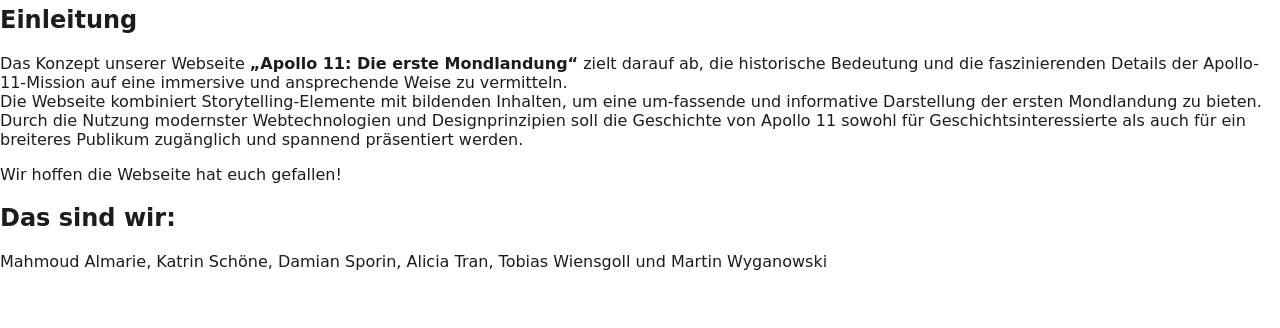
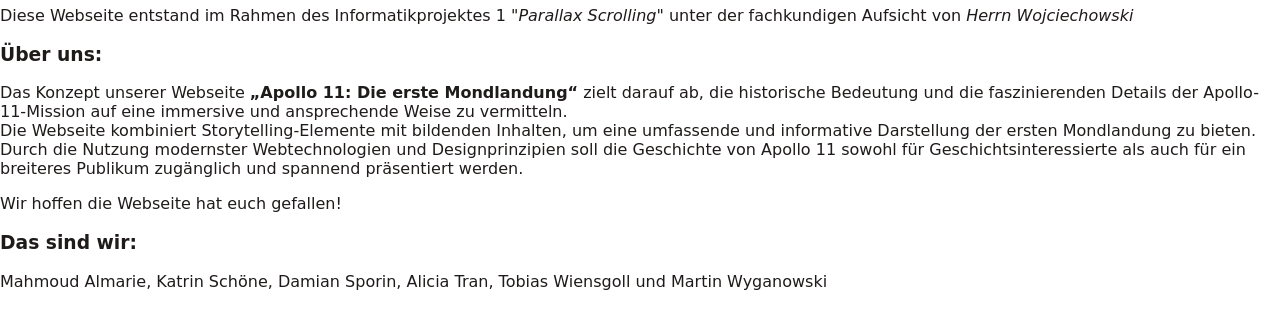
Before and after one commit to TobiasWiensgoll/ApolloParallax, a plain HTML site: page form.html in a window 1280 px wide. Shown: the part 62-390 px from the top of the page. Drawn offline with nearby package versions, Linux system fonts and the light colour scheme; a web font is replaced by a local one.

Commit message:
Form Text geändert

```diff
--- a/form.html
+++ b/form.html
@@ -53,30 +53,27 @@
 
             <div class="ParallaxContainer">
                 <section id="Einleitung">
-                    <h2>Einleitung</h2>
-                    <p>Das Konzept unserer Webseite <b>„Apollo 11: Die erste Mondlandung“</b> zielt darauf ab, die historische Bedeutung und die faszinierenden Details der Apollo-11-Mission auf eine immersive und ansprechende Weise zu vermitteln.
-                        <br>Die Webseite kombiniert Storytelling-Elemente mit bildenden Inhalten, um eine um-fassende und informative Darstellung der ersten Mondlandung zu bieten. Durch die Nutzung modernster Webtechnologien und Designprinzipien soll die Geschichte von Apollo 11 sowohl für Geschichtsinteressierte als auch für ein breiteres Publikum zugänglich und spannend präsentiert werden.
-                        </p>
+                    <p>
+                        Diese Webseite entstand im Rahmen des Informatikprojektes 1 <i>"Parallax Scrolling"</i> unter der fachkundigen Aufsicht von <i>Herrn Wojciechowski</i><br>
+                    </p>
+                    <h3>Über uns:</h3>
+                    <p>
+                        Das Konzept unserer Webseite <b>„Apollo 11: Die erste Mondlandung“</b> zielt darauf ab, die historische Bedeutung und die faszinierenden Details der Apollo-11-Mission auf eine immersive und ansprechende Weise zu vermitteln.
+                        <br>Die Webseite kombiniert Storytelling-Elemente mit bildenden Inhalten, um eine umfassende und informative Darstellung der ersten Mondlandung zu bieten. Durch die Nutzung modernster Webtechnologien und Designprinzipien soll die Geschichte von Apollo 11 sowohl für Geschichtsinteressierte als auch für ein breiteres Publikum zugänglich und spannend präsentiert werden.
+                    </p>
                 </section>
-                </div>
 
-
-            <div class="ParallaxContainer">
             <section id="Fazit">
                 <p>Wir hoffen die Webseite hat euch gefallen!</p>
             </section>
-            </div>
 
-            <div class="ParallaxContainer">
                 <section id="Team">
-                    <h2>Das sind wir: </h2>
+                    <h3>Das sind wir: </h3>
                     <p>
                         Mahmoud Almarie, Katrin Schöne, Damian Sporin, Alicia Tran, Tobias Wiensgoll und Martin Wyganowski
                     </p>
                 </section>
             </div>
-
-
         </main>
     </body>
 
```
